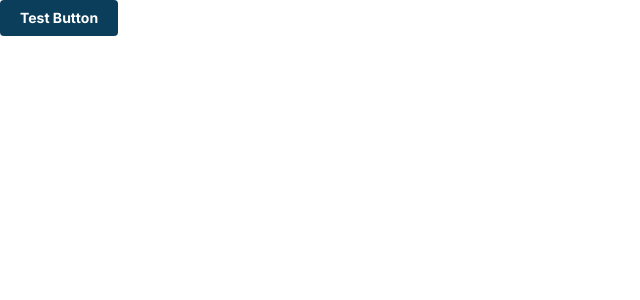
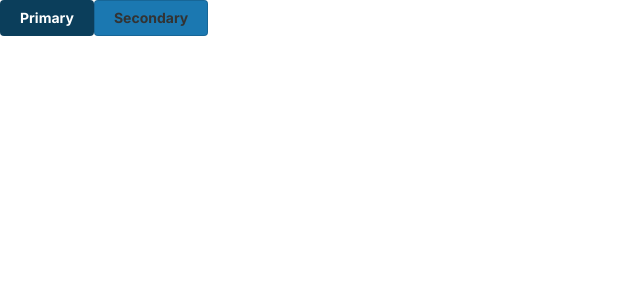
Before and after one commit to squad-luminum/sb-design-system-demo, a React (Create React App) app: page / in a window 1280 px wide. Shown: the top 300 px of the page, without its empty margins (0-640 px from the left). Built offline with nearby package versions, Linux system fonts and the light colour scheme.

Commit message:
refactor: show more emotion

```diff
--- a/package.json
+++ b/package.json
@@ -3,6 +3,8 @@
   "version": "0.1.0",
   "private": true,
   "dependencies": {
+    "@emotion/react": "11.10.4",
+    "@emotion/styled": "11.10.4",
     "@testing-library/jest-dom": "^5.16.5",
     "@testing-library/react": "^13.3.0",
     "@testing-library/user-event": "^13.5.0",
--- a/src/App.tsx
+++ b/src/App.tsx
@@ -5,7 +5,8 @@ import { Button } from './Button/Button';
 function App() {
   return (
     <div className="theme-luminum-light">
-      <Button label="Test Button" primary/>
+      <Button label="Primary" primary/>
+      <Button label="Secondary"/>
     </div>
   );
 }
--- a/src/Button/Button.tsx
+++ b/src/Button/Button.tsx
@@ -1,5 +1,11 @@
 import React from 'react';
 import './button.css';
+import styled from '@emotion/styled';
+import { ColorPrimary, ColorSecondary } from '../colors';
+
+const StyledButton = styled.button<{ primary: boolean }>(prop => ({
+  backgroundColor: prop.primary ? ColorPrimary : ColorSecondary,
+}));
 
 interface ButtonProps {
   /**
@@ -36,13 +42,14 @@ export const Button = ({
 }: ButtonProps) => {
   const mode = primary ? 'storybook-button--primary' : 'storybook-button--secondary';
   return (
-    <button
+    <StyledButton
       type="button"
+      primary={primary}
       className={['storybook-button', `storybook-button--${size}`, mode].join(' ')}
       style={{ backgroundColor }}
       {...props}
     >
       {label}
-    </button>
+    </StyledButton>
   );
 };
--- a/src/Button/button.css
+++ b/src/Button/button.css
@@ -10,11 +10,11 @@
 }
 .storybook-button--primary {
   color: white;
-  background-color: var(--color-button-primary);
+  /* background-color: var(--color-button-primary); */
 }
 .storybook-button--secondary {
   color: #333;
-  background-color: transparent;
+  /* background-color: transparent; */
   box-shadow: rgba(0, 0, 0, 0.15) 0px 0px 0px 1px inset;
 }
 .storybook-button--small {
--- /dev/null
+++ b/src/colors.ts
@@ -0,0 +1,2 @@
+export const ColorPrimary = 'var(--color-button-primary)';
+export const ColorSecondary = 'var(--color-link-primary)';
```
Also changed, not shown: 1 other file (tests, documents, lock files or other folders).
